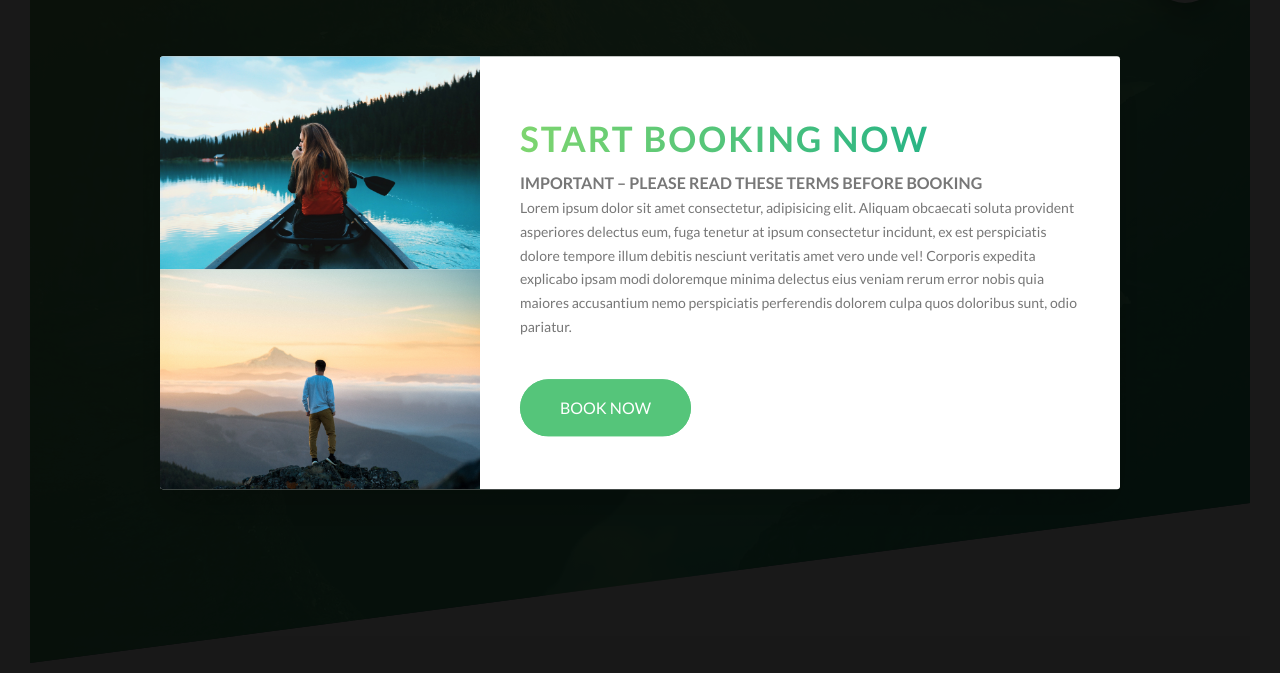
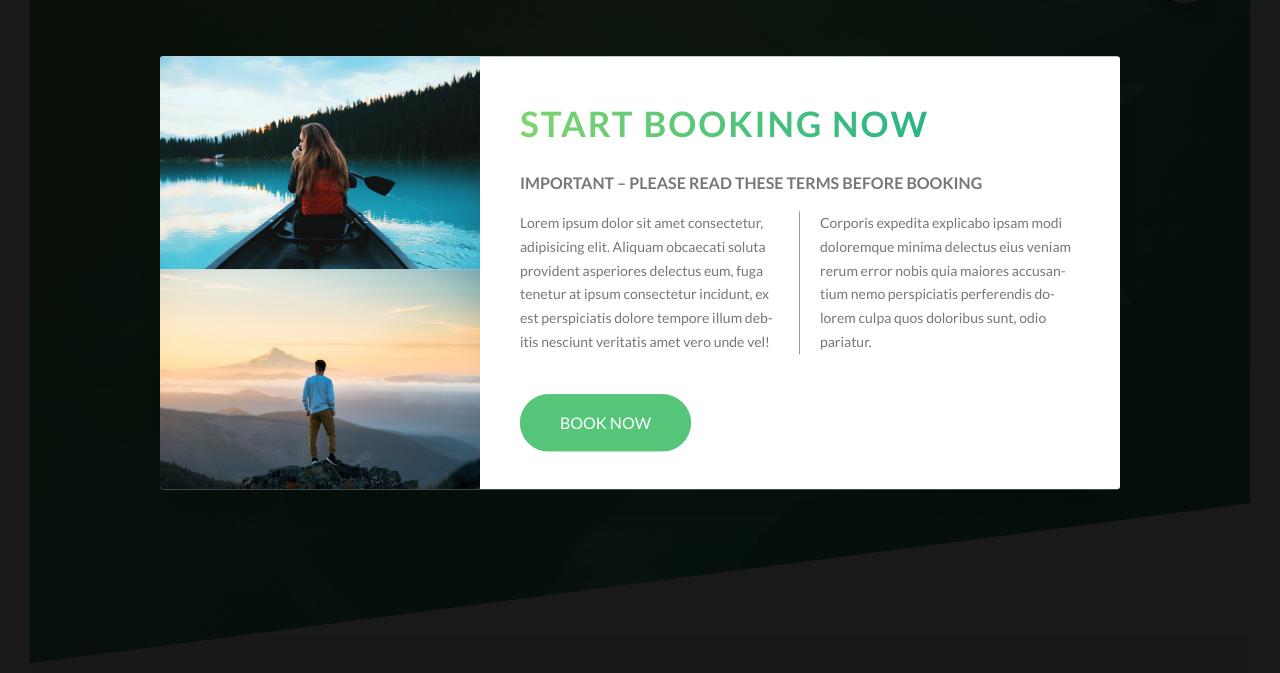
Before and after one commit to VisheshSingh/natours, a website: page index.html in a window 1280 px wide. Shown: the part 127-800 px from the top of the page. Drawn offline with Linux system fonts and the light colour scheme.

Commit message:
popup styling using display table column-count

```diff
--- a/index.html
+++ b/index.html
@@ -429,8 +429,8 @@
           <img src="img/nat-9.jpg" alt="tour photo" class="popup__img" />
         </div>
         <div class="popup__right">
-          <h2 class="heading-secondary">Start booking now</h2>
-          <h3 class="heading-tertiary">Important &ndash; Please read these terms before booking</h3>
+          <h2 class="heading-secondary u-margin-bottom-sm">Start booking now</h2>
+          <h3 class="heading-tertiary u-margin-bottom-sm">Important &ndash; Please read these terms before booking</h3>
           <p class="popup__text">
             Lorem ipsum dolor sit amet consectetur, adipisicing elit. Aliquam obcaecati soluta provident asperiores delectus eum, fuga tenetur at ipsum consectetur incidunt, ex est perspiciatis dolore tempore illum debitis nesciunt veritatis amet vero unde vel! Corporis expedita explicabo ipsam modi doloremque minima delectus eius veniam rerum error nobis quia maiores accusantium nemo perspiciatis perferendis dolorem culpa quos doloribus sunt, odio pariatur.
           </p>
--- a/sass/components/_popup.scss
+++ b/sass/components/_popup.scss
@@ -38,5 +38,11 @@
   &__text {
     font-size: 1.4rem;
     margin-bottom: 4rem;
+    column-count: 2;
+    column-gap: 4rem;
+    column-rule: 1px solid $color-grey-2;
+    -webkit-hyphens: auto;
+    -moz-hyphens: auto;
+    hyphens: auto;
   }
 }
```
Also changed, not shown: css/style.css.
